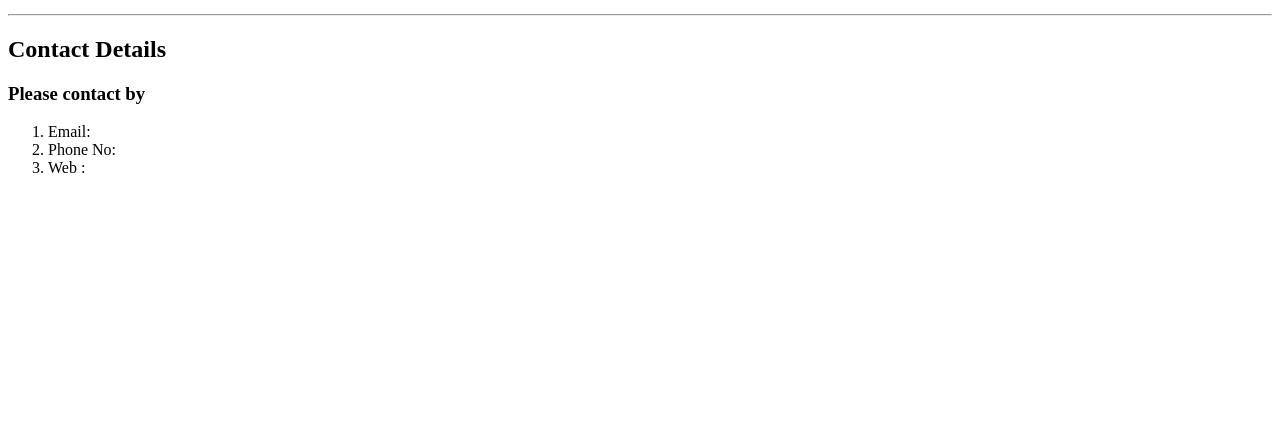
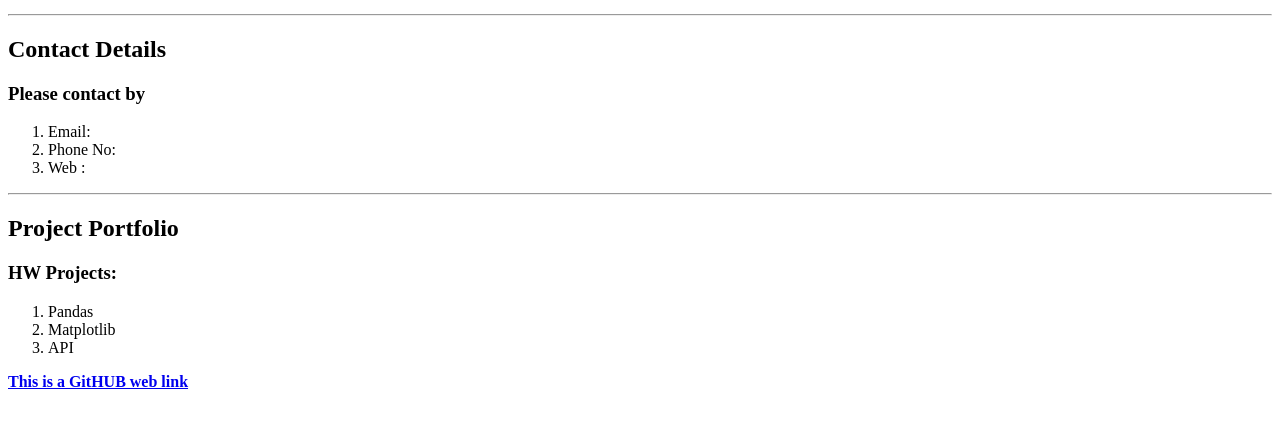
Before and after one commit to faisalmalik97/faisalmalik97.github.io, a plain HTML site: page index.html in a window 1280 px wide. Shown: the part 144-572 px from the top of the page. Drawn offline with Linux system fonts and the light colour scheme.

Commit message:
Linked file

```diff
--- a/index.html
+++ b/index.html
@@ -26,6 +26,17 @@
         <li>Web :</li>
 
       </ol>
+      <hr>
+      <h2>Project Portfolio</h1>
+        <h3>HW Projects: </h3>
+        <ol>
+          <li>Pandas </li>
+          <li>Matplotlib </li>
+          <li>API</li>
+
+        </ol>
+
+        <strong><a href="https://faisalmalik97.github.io/Web-Test/.">     This is a GitHUB web link </a></strong>
 </body>
 
 
```
